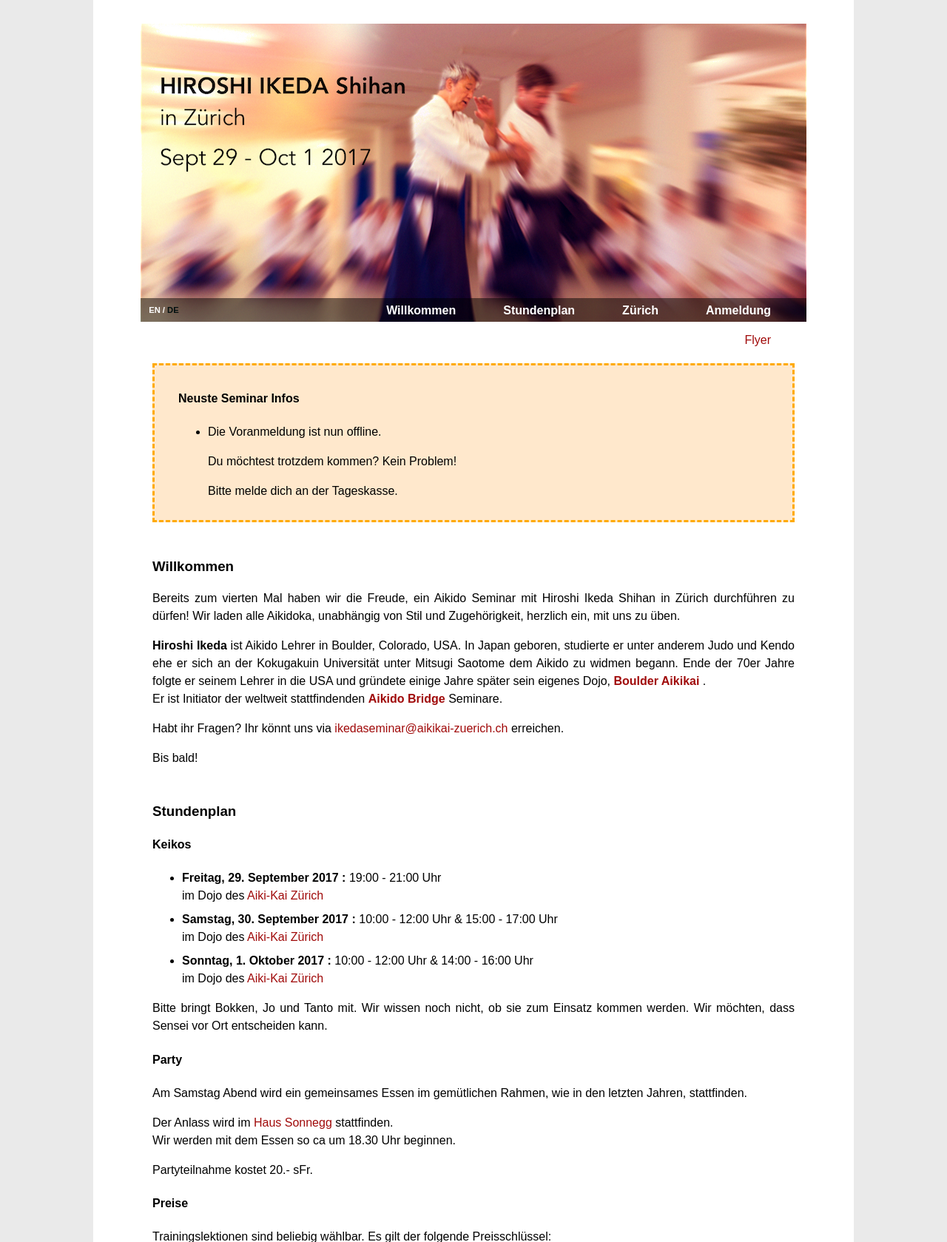
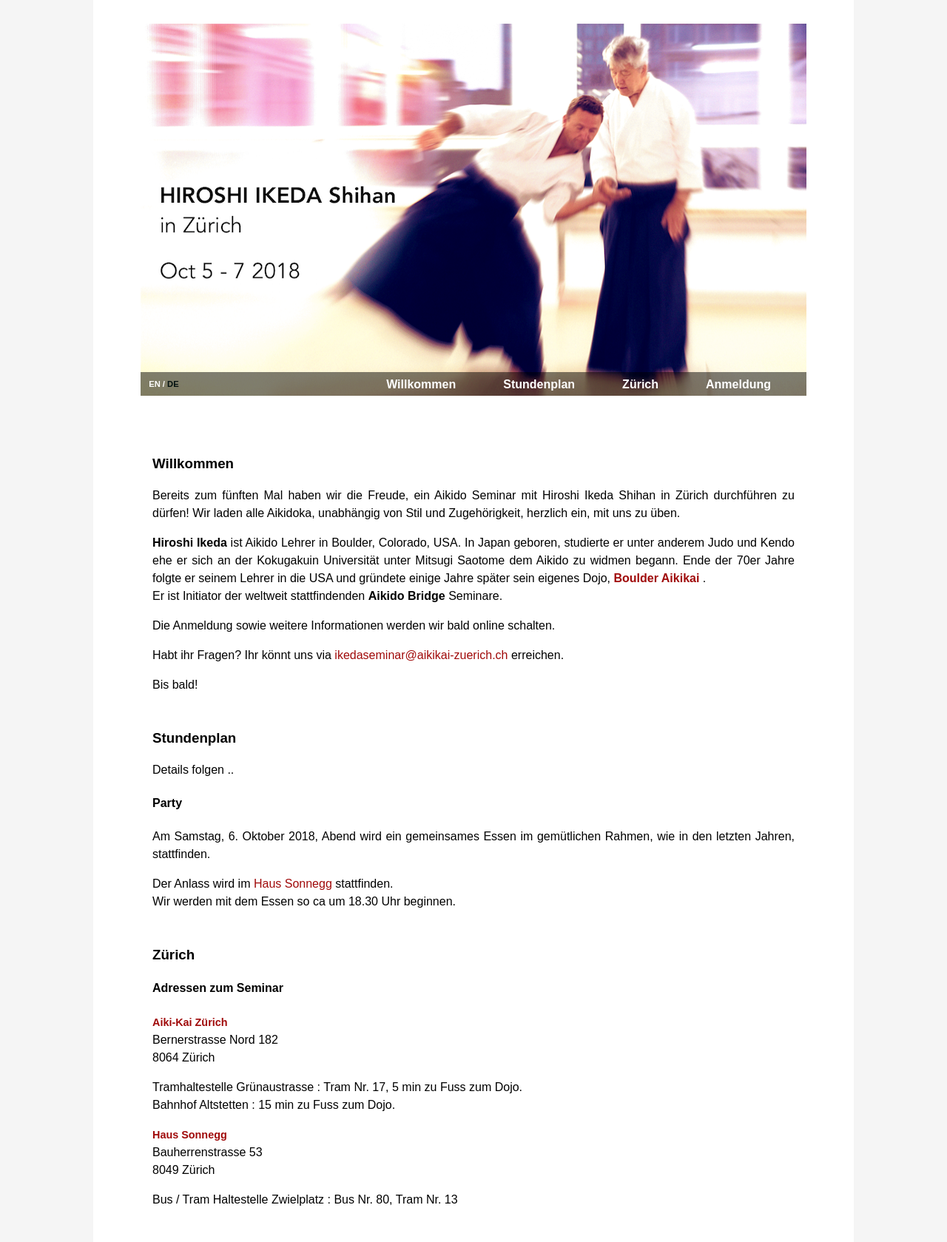
Before and after one commit to michigraber/associationmanager, a Django app: page /de/ in a window 1280 px wide. Shown: the top 1679 px of the page at 74% size. Run offline with Django 3.2, Linux system fonts and the light colour scheme; parts of the project's set-up code (start-up, migrations or seed data) failed here and were passed over; some libraries are stand-ins or nearby versions.

Commit message:
2018 init

```diff
--- a/ikedaseminar/templates/base.html
+++ b/ikedaseminar/templates/base.html
@@ -7,7 +7,7 @@
     <style type="text/css">
 
         body {
-        	background:#eaeaea;
+        	background: rgba(0,0,0,0.04);
         	font-family: 'Arial';
         	font-size: '20pt';
             margin: 0;
@@ -25,7 +25,7 @@
         	font-size: 200%;
         	font-weight: bold;
         	vertical-align: middle;
-        	height: 400px;
+        	height: 500px;
             width: 900px;
             overflow: hidden;
             padding: 0 0 0.1em 0;
@@ -36,11 +36,11 @@
         }
 
         .header_en {
-            background-image: url({% static 'img/HeaderPic2017.png' %});
+            background-image: url({% static 'img/HeaderPic2018.png' %});
         }
 
         .header_de {
-            background-image: url({% static 'img/HeaderPic2017.png' %});
+            background-image: url({% static 'img/HeaderPic2018.png' %});
         }
 
         #header a {
@@ -283,14 +283,14 @@
 <body>
 
 <!-- FACEBOOK LIKE BUTTON JAVASCRIPT -->
-<div id="fb-root"></div>
-<script>(function(d, s, id) {
-  var js, fjs = d.getElementsByTagName(s)[0];
-  if (d.getElementById(id)) return;
-  js = d.createElement(s); js.id = id;
-  js.src = "//connect.facebook.net/en_US/sdk.js#xfbml=1&version=v2.0";
-  fjs.parentNode.insertBefore(js, fjs);
-}(document, 'script', 'facebook-jssdk'));</script>
+<!--<div id="fb-root"></div>-->
+<!--<script>(function(d, s, id) {-->
+  <!--var js, fjs = d.getElementsByTagName(s)[0];-->
+  <!--if (d.getElementById(id)) return;-->
+  <!--js = d.createElement(s); js.id = id;-->
+  <!--js.src = "//connect.facebook.net/en_US/sdk.js#xfbml=1&version=v2.0";-->
+  <!--fjs.parentNode.insertBefore(js, fjs);-->
+<!--}(document, 'script', 'facebook-jssdk'));</script>-->
 
 <!-- CONTAINER -->
 <div class="container" id="container">
@@ -352,7 +352,7 @@
         {% block fbbutton %}{% endblock %}
         <div>
         <p class="fine-print">
-            {% block footer %}This site was last updated in September 2017{% endblock %}
+            {% block footer %}This site was last updated in July 2018{% endblock %}
             <span id="last-update"></span>
         </p>
         </div>
--- a/ikedaseminar/templates/base_language.html
+++ b/ikedaseminar/templates/base_language.html
@@ -32,13 +32,13 @@
 {% endblock %}
 
 {% block precontent %}
-{% if language == 'de' %}
-<a href="{% static "img/IkedaSeminar_Flyer_2017_de.pdf" %}">
-Flyer
-</a>
-{% elif language == 'en' %}
-<a href="{% static "img/IkedaSeminar_Flyer_2017_en.pdf" %}">
-Flyer
-</a>
-{% endif %}
+<!--{% if language == 'de' %}-->
+<!--<a href="{% static "img/IkedaSeminar_Flyer_2017_de.pdf" %}">-->
+<!--Flyer-->
+<!--</a>-->
+<!--{% elif language == 'en' %}-->
+<!--<a href="{% static "img/IkedaSeminar_Flyer_2017_en.pdf" %}">-->
+<!--Flyer-->
+<!--</a>-->
+<!--{% endif %}-->
 {% endblock %}
--- a/ikedaseminar/templates/registration_offline.html
+++ b/ikedaseminar/templates/registration_offline.html
@@ -15,7 +15,7 @@
 
 {% if language == 'de' %}
 <h4>Die Voranmeldung ist nun offline.</h4>
-<h4>Du m&ouml;chtest trotzdem kommen? Yeah, wir freuen uns!</h4>
+<h4>Du m&ouml;chtest trotzdem kommen? Kein Problem!</h4>
 <h4>Bitte melde dich an der Tageskasse.</h4>
 {% elif language == 'en' %}
 <h4>The registration is offline now.</h4>
--- a/ikedaseminar/templates/welcome.html
+++ b/ikedaseminar/templates/welcome.html
@@ -5,9 +5,9 @@
 
 {% if language == 'de' %}
 
-<div class='announcements'>
-    <h4>Neuste Seminar Infos</h4>
-    <ul>
+<!--<div class='announcements'>-->
+    <!--<h4>Neuste Seminar Infos</h4>-->
+    <!--<ul>-->
         <!--<li>-->
             <!--<h4>Die <a href={% url 'registration' 'de' %}>Anmeldung</a> ist online!</h4>-->
             <!--<p>-->
@@ -21,11 +21,11 @@
         <!--<p>Die <a href={% url 'registration' 'de' %}>Anmeldung</a> ist noch online bis Mittwoch, 12. August 2015.</p>-->
         <!--</li>-->
 
-        <li>
-            <p>Die Voranmeldung ist nun offline.</p>
-            <p>Du m&ouml;chtest trotzdem kommen? Kein Problem!</p>
-            <p>Bitte melde dich an der Tageskasse.</p>
-        </li>
+        <!--<li>-->
+            <!--<p>Die Voranmeldung ist nun offline.</p>-->
+            <!--<p>Du m&ouml;chtest trotzdem kommen? Kein Problem!</p>-->
+            <!--<p>Bitte melde dich an der Tageskasse.</p>-->
+        <!--</li>-->
 
         <!--[><li><]-->
         <!--[><p>Das Keiko <strong>Freitag Abend</strong> ist bereits komplett ausgebucht.</p><]-->
@@ -35,16 +35,16 @@
         <!--[><p>F&uuml;r die Keikos Samstag und Sonntag ist es m&ouml;glich sich vor Ort noch einzuschreiben.</p><]-->
         <!--[></li><]-->
 
-    </ul>
-</div>
+    <!--</ul>-->
+<!--</div>-->
 
 <div class="section">
 <a id='Willkommen'></a><h3>Willkommen</h3>
 <p>
-Bereits zum vierten Mal haben wir die Freude, ein Aikido Seminar mit Hiroshi
-Ikeda Shihan in Z&uuml;rich durchf&uuml;hren zu d&uuml;rfen! Wir laden alle
-Aikidoka, unabh&auml;ngig von Stil und Zugeh&ouml;rigkeit, herzlich ein, mit
-uns zu &uuml;ben.
+Bereits zum f&uuml;nften Mal haben wir die Freude, ein Aikido Seminar mit
+Hiroshi Ikeda Shihan in Z&uuml;rich durchf&uuml;hren zu d&uuml;rfen! Wir laden
+alle Aikidoka, unabh&auml;ngig von Stil und Zugeh&ouml;rigkeit, herzlich ein,
+mit uns zu &uuml;ben.
 </p>
 <p>
 <strong>Hiroshi Ikeda</strong> ist Aikido Lehrer in Boulder, Colorado, USA.
@@ -53,8 +53,7 @@ Kokugakuin Universit&auml;t unter Mitsugi Saotome dem Aikido zu widmen begann.
 Ende der 70er Jahre folgte er seinem Lehrer in die USA und gr&uuml;ndete einige
 Jahre sp&auml;ter sein eigenes Dojo, <strong><a
 href='http://www.boulderaikikai.org'> Boulder Aikikai</a>
-</strong>.<br> Er ist Initiator der weltweit stattfindenden <strong><a
-href='http://www.aikidobridge.com/'> Aikido Bridge</a></strong> Seminare.
+</strong>.<br> Er ist Initiator der weltweit stattfindenden <strong>Aikido Bridge</strong> Seminare.
 </p>
 <!--<p>-->
 <!--Wir sind froh wenn ihr euch vorzeitig &uuml;ber diese Website anmeldet. Es-->
@@ -63,9 +62,9 @@ href='http://www.aikidobridge.com/'> Aikido Bridge</a></strong> Seminare.
 <!--Wir freuen uns aber auch auf Kurzentschlossene und Spontane. Melde dich dann-->
 <!--doch zur Einschreibung vor Ort an der Tageskasse.-->
 <!--</p>-->
-<!--<p>-->
-<!--Die Anmeldung sowie weitere Informationen werden wir im August online schalten.-->
-<!--</p>-->
+<p>
+Die Anmeldung sowie weitere Informationen werden wir bald online schalten.
+</p>
 <p>
 Habt ihr Fragen? Ihr k&ouml;nnt uns via <a
 href='&#0109;&#0097;&#0105;lt&#0111;&#0058;ikedaseminar&#64;aikikai-zuerich&#46;ch'>ikedaseminar<span
@@ -78,36 +77,38 @@ class='at'>&#64;</span>aikikai-zuerich&#46;ch</a> erreichen.
 <div class="section">
 <a id='Stundenplan'></a><h3>Stundenplan</h3>
 
-<h4>Keikos</h4>
-<ul>
-    <li><strong>Freitag, 29. September 2017 : </strong> 19:00 - 21:00 Uhr<br>
-    im Dojo des <a href='#AikiKai'>Aiki-Kai Z&uuml;rich</a></li>
-    <li><strong>Samstag, 30. September 2017 : </strong> 10:00 - 12:00 Uhr & 15:00 - 17:00 Uhr <br>
-    im Dojo des <a href='#AikiKai'>Aiki-Kai Z&uuml;rich</a></li>
-    <!--in der <a href='#Irchel'>Sportanlage der Universit&auml;t Irchel</a></li>-->
-    <li><strong>Sonntag, 1. Oktober 2017 : </strong> 10:00 - 12:00 Uhr & 14:00 - 16:00 Uhr <br>
-    im Dojo des <a href='#AikiKai'>Aiki-Kai Z&uuml;rich</a></li>
-    <!--in der <a href='#Irchel'>Sportanlage der Universit&auml;t Irchel</a></li>-->
-</ul>
+<p>Details folgen ..</p>
 
-<p>Bitte bringt Bokken, Jo und Tanto mit. Wir wissen noch nicht, ob sie zum
-Einsatz kommen werden. Wir m&ouml;chten, dass Sensei vor Ort entscheiden
-kann.</p>
+<!--<h4>Keikos</h4>-->
+<!--<ul>-->
+    <!--<li><strong>Freitag, 29. September 2017 : </strong> 19:00 - 21:00 Uhr<br>-->
+    <!--im Dojo des <a href='#AikiKai'>Aiki-Kai Z&uuml;rich</a></li>-->
+    <!--<li><strong>Samstag, 30. September 2017 : </strong> 10:00 - 12:00 Uhr & 15:00 - 17:00 Uhr <br>-->
+    <!--im Dojo des <a href='#AikiKai'>Aiki-Kai Z&uuml;rich</a></li>-->
+    <!--[>in der <a href='#Irchel'>Sportanlage der Universit&auml;t Irchel</a></li><]-->
+    <!--<li><strong>Sonntag, 1. Oktober 2017 : </strong> 10:00 - 12:00 Uhr & 14:00 - 16:00 Uhr <br>-->
+    <!--im Dojo des <a href='#AikiKai'>Aiki-Kai Z&uuml;rich</a></li>-->
+    <!--[>in der <a href='#Irchel'>Sportanlage der Universit&auml;t Irchel</a></li><]-->
+<!--</ul>-->
+
+<!--<p>Bitte bringt Bokken, Jo und Tanto mit. Wir wissen noch nicht, ob sie zum-->
+<!--Einsatz kommen werden. Wir m&ouml;chten, dass Sensei vor Ort entscheiden-->
+<!--kann.</p>-->
 
 <h4>Party</h4>
-Am Samstag Abend wird ein gemeinsames Essen im gem&uuml;tlichen Rahmen, wie in den
+Am Samstag, 6. Oktober 2018, Abend wird ein gemeinsames Essen im gem&uuml;tlichen Rahmen, wie in den
 letzten Jahren, stattfinden.
 <p>
 Der Anlass wird im <a href='#Sonnegg'>Haus Sonnegg</a> stattfinden.</br>
 Wir werden mit dem Essen so ca um 18.30 Uhr beginnen.
 </p>
-Partyteilnahme kostet 20.- sFr.
+<!--Partyteilnahme kostet 20.- sFr.-->
 
-<h4>Preise</h4>
-Trainingslektionen sind beliebig w&auml;hlbar. Es gilt der folgende
-Preisschl&uuml;ssel:<br>
-1 Lektion: 30.- sFr., 2 Lektionen: 60.- sFr., 3 Lektionen: 80.- sFr., 4
-Lektionen: 100.- sFr., 5 Lektionen: 120.- sFr..</br>
+<!--<h4>Preise</h4>-->
+<!--Trainingslektionen sind beliebig w&auml;hlbar. Es gilt der folgende-->
+<!--Preisschl&uuml;ssel:<br>-->
+<!--1 Lektion: 30.- sFr., 2 Lektionen: 60.- sFr., 3 Lektionen: 80.- sFr., 4-->
+<!--Lektionen: 100.- sFr., 5 Lektionen: 120.- sFr..</br>-->
 
 </div>
 
@@ -194,10 +195,10 @@ Mehrzonen-Tickets am SBB- oder VBZ-Schalter am Flughafen bezogen werden.
 {% elif language == 'en' %}
 <!-- ENGLISH SECTION -->
 
-<div class='announcements'>
+<!--<div class='announcements'>-->
 
-    <h4>Latest Seminar Information</h4>
-    <ul>
+    <!--<h4>Latest Seminar Information</h4>-->
+    <!--<ul>-->
 
         <!--<li>-->
             <!--<h4>The <a href={% url 'registration' 'en' %}>registration</a> is online now!</h4>-->
@@ -207,11 +208,11 @@ Mehrzonen-Tickets am SBB- oder VBZ-Schalter am Flughafen bezogen werden.
             <!--</p>-->
         <!--</li>-->
 
-        <li>
-            <p>Registration is offline now.</p>
-            <p>You would still like to join us? Cool!</p>
-            <p>Please register at the welcome desk.</p>
-        </li>
+        <!--<li>-->
+            <!--<p>Registration is offline now.</p>-->
+            <!--<p>You would still like to join us? Cool!</p>-->
+            <!--<p>Please register at the welcome desk.</p>-->
+        <!--</li>-->
 
         <!--<li>-->
         <!--<p>The <a href={% url 'registration' 'en' %}>registration</a> will be online until Wednesday, August 12 2015.</p>-->
@@ -225,15 +226,15 @@ Mehrzonen-Tickets am SBB- oder VBZ-Schalter am Flughafen bezogen werden.
         <!--[><p>It is possible to register at the door for the Keikos on Saturday and Sunday.</p><]-->
         <!--[></li><]-->
 
-    </ul>
-</div>
+    <!--</ul>-->
+<!--</div>-->
 
 <div class="section">
 <a id='Welcome'></a><h3>Welcome</h3>
 <p>
-For the fourth time we have the pleasure to organize an Aikido Seminar with
-Hiroshi Ikeda Shihan! We invite all aikidoka irrespective of style and
-affiliation to practice with us.
+For the fifth time we have the pleasure to organize an Aikido Seminar with
+Hiroshi Ikeda Shihan Zurich, Switzerland! We invite all aikidoka irrespective
+of style and affiliation to practice with us.
 </p>
 <p>
 <strong>Hiroshi Ikeda</strong> is aikido instructor in Boulder, Colorado, USA.
@@ -242,8 +243,7 @@ Kokugakuin University with Mitsugi Saotome. At the end of the seventies he
 followed his teacher to the United States where he founded a few years later
 his own dojo, <strong><a href='http://www.boulderaikikai.org'>
 Boulder Aikikai</a> </strong>.<br>
-He is the initiator of the international <strong><a
-href='http://www.aikidobridge.com/'> Aikido Bridge</a></strong> seminars.
+He is the initiator of the international <strong>Aikido Bridge</strong> seminars.
 </p>
 <!--<p>-->
 <!--We appreciate it if you register for the seminar ahead here on our website. It-->
@@ -253,7 +253,7 @@ href='http://www.aikidobridge.com/'> Aikido Bridge</a></strong> seminars.
 <!--and ask you to register at the welcome desk.-->
 <!--</p>-->
 <p>
-The Registration as well as more information will be available sometime in August.
+The Registration as well as more information will be available soon.
 </p>
 <p>
 In case you have questions about the seminar, please feel free to contact us on
@@ -268,23 +268,27 @@ ikedaseminar<span class='at'>&#64;</span>aikikai-zuerich&#46;ch</a>.
 <div class="section">
 <a id='Schedule'></a><h3>Schedule</h3>
 
-<h4>Keikos</h4>
-<ul>
-    <li>
-        <strong>Friday, September 29 : </strong> 19:00 - 21:00</br>
-        in the Dojo of the <a href='#AikiKai'>Aiki-Kai Z&uuml;rich</a>
-    </li>
-    <li>
-        <strong>Saturday, September 30 : </strong> 10:00 - 12:00 & 15:00 - 17:00</br>
-        in the Dojo of the <a href='#AikiKai'>Aiki-Kai Z&uuml;rich</a>
-        <!--in the <a href='#Irchel'>Sport Center of the University of Z&uuml;rich, Irchel</a>-->
-    </li>
-    <li><strong>Sunday, October 1 : </strong> 10:00 - 12:00 & 14:00 - 16:00</br>
-        in the Dojo of the <a href='#AikiKai'>Aiki-Kai Z&uuml;rich</a>
-        <!--in the <a href='#Irchel'>Sport Center of the University of Z&uuml;rich, Irchel</a>-->
-    </li>
-</ul>
-<p>Please bring Bokken, Jo and Tanto with you. We do not know yet whether we will use them, but we would like that Sensei can decide on the spot.</p>
+<p>
+Details will follow soon ..
+</p>
+
+<!--<h4>Keikos</h4>-->
+<!--<ul>-->
+    <!--<li>-->
+        <!--<strong>Friday, September 29 : </strong> 19:00 - 21:00</br>-->
+        <!--in the Dojo of the <a href='#AikiKai'>Aiki-Kai Z&uuml;rich</a>-->
+    <!--</li>-->
+    <!--<li>-->
+        <!--<strong>Saturday, September 30 : </strong> 10:00 - 12:00 & 15:00 - 17:00</br>-->
+        <!--in the Dojo of the <a href='#AikiKai'>Aiki-Kai Z&uuml;rich</a>-->
+        <!--[>in the <a href='#Irchel'>Sport Center of the University of Z&uuml;rich, Irchel</a><]-->
+    <!--</li>-->
+    <!--<li><strong>Sunday, October 1 : </strong> 10:00 - 12:00 & 14:00 - 16:00</br> -->
+        <!--in the Dojo of the <a href='#AikiKai'>Aiki-Kai Z&uuml;rich</a>-->
+        <!--[>in the <a href='#Irchel'>Sport Center of the University of Z&uuml;rich, Irchel</a><]-->
+    <!--</li>-->
+<!--</ul>-->
+<!--<p>Please bring Bokken, Jo and Tanto with you. We do not know yet whether we will use them, but we would like that Sensei can decide on the spot.</p>-->
 
 <h4>Party</h4>
 <p>
@@ -294,13 +298,13 @@ There will be a dinner and subsequent party on Saturday, much like in the last f
 The event will take place at <a href='#Sonnegg'>Haus Sonnegg</a>.</br>
 The dinner will start around 6.30pm.
 </p>
-Participation will cost 20.- sFr.
+<!--Participation will cost 20.- sFr.-->
 
-<h4>Price</h4>
-Lessons (2 hours) can be combined as you like. The price for your package is
-calculated according to the following key:<br>
-1 Lesson: 30.- sFr., 2 Lessons: 60.- sFr., 3 Lessons: 80.- sFr., 4 Lessons:
-100.- sFr., 5 Lessons: 120.- sFr..</br>
+<!--<h4>Price</h4>-->
+<!--Lessons (2 hours) can be combined as you like. The price for your package is-->
+<!--calculated according to the following key:<br>-->
+<!--1 Lesson: 30.- sFr., 2 Lessons: 60.- sFr., 3 Lessons: 80.- sFr., 4 Lessons:-->
+<!--100.- sFr., 5 Lessons: 120.- sFr..</br>-->
 
 </div>
 
@@ -355,13 +359,13 @@ Bus / Tram stop Zwielplatz : Bus Nr. 80, Tram Nr. 13<br>
 <h5>Dojo Aiki-Kai Z&uuml;rich</h5>
 You can sleep in our dojo if you wish. We have places for about 40 people.
 </p>
-<p>
-<h5>Camping site at lake Z&uuml;rich</h5>
-Right on the shore of lake Z&uuml;rich there is a scenic <a
-href='http://www.fischers-fritz.ch/en/camping/impressions.html'>Camping
-site</a>. By public transportation it can be reached in about 40 minutes from
-the training sites.
-</p>
+<!--<p>-->
+<!--<h5>Camping site at lake Z&uuml;rich</h5>-->
+<!--Right on the shore of lake Z&uuml;rich there is a scenic <a-->
+<!--href='http://www.fischers-fritz.ch/en/camping/impressions.html'>Camping-->
+<!--site</a>. By public transportation it can be reached in about 40 minutes from-->
+<!--the training sites.-->
+<!--</p>-->
 <p>
 <h5>Hotels and hostels</h5>
 We listed a few places in the map you find above. For more offers please have a
```
